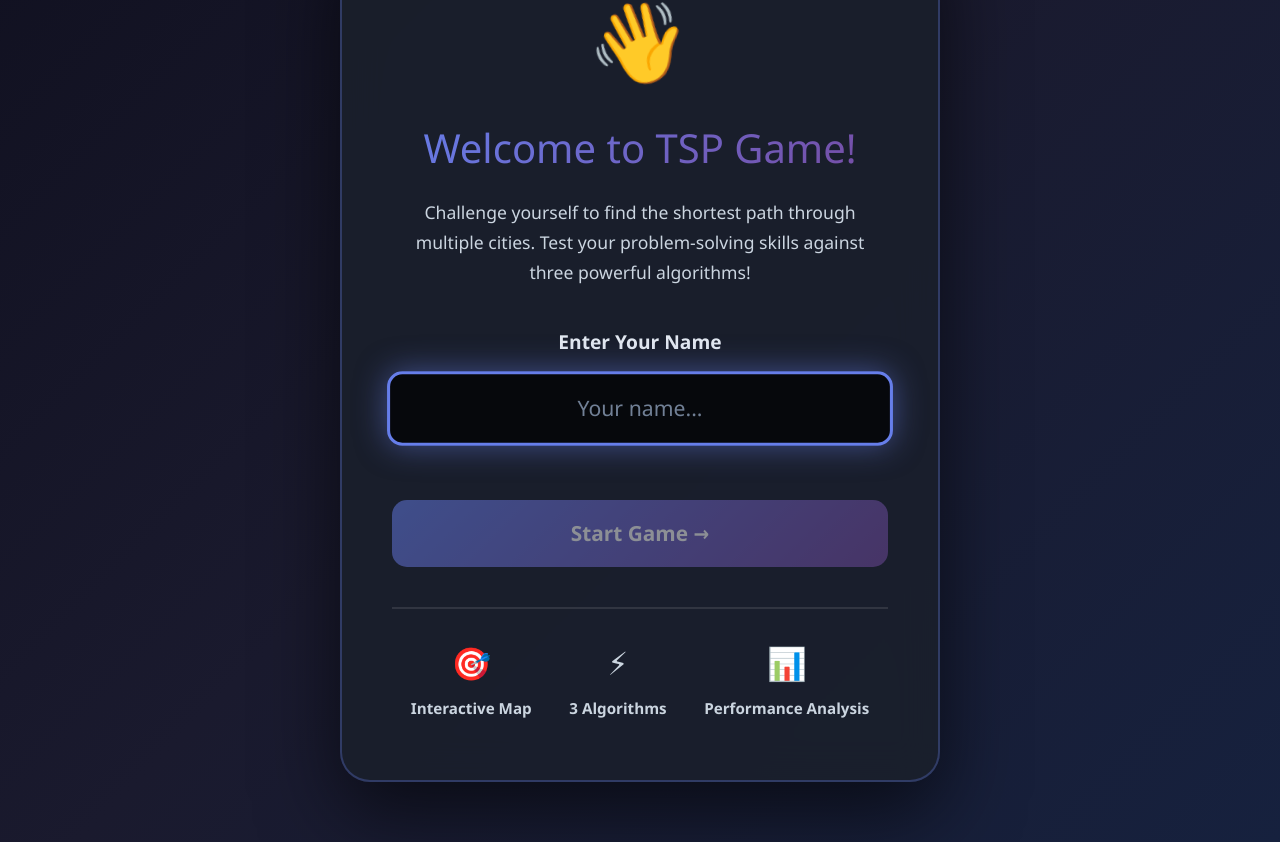
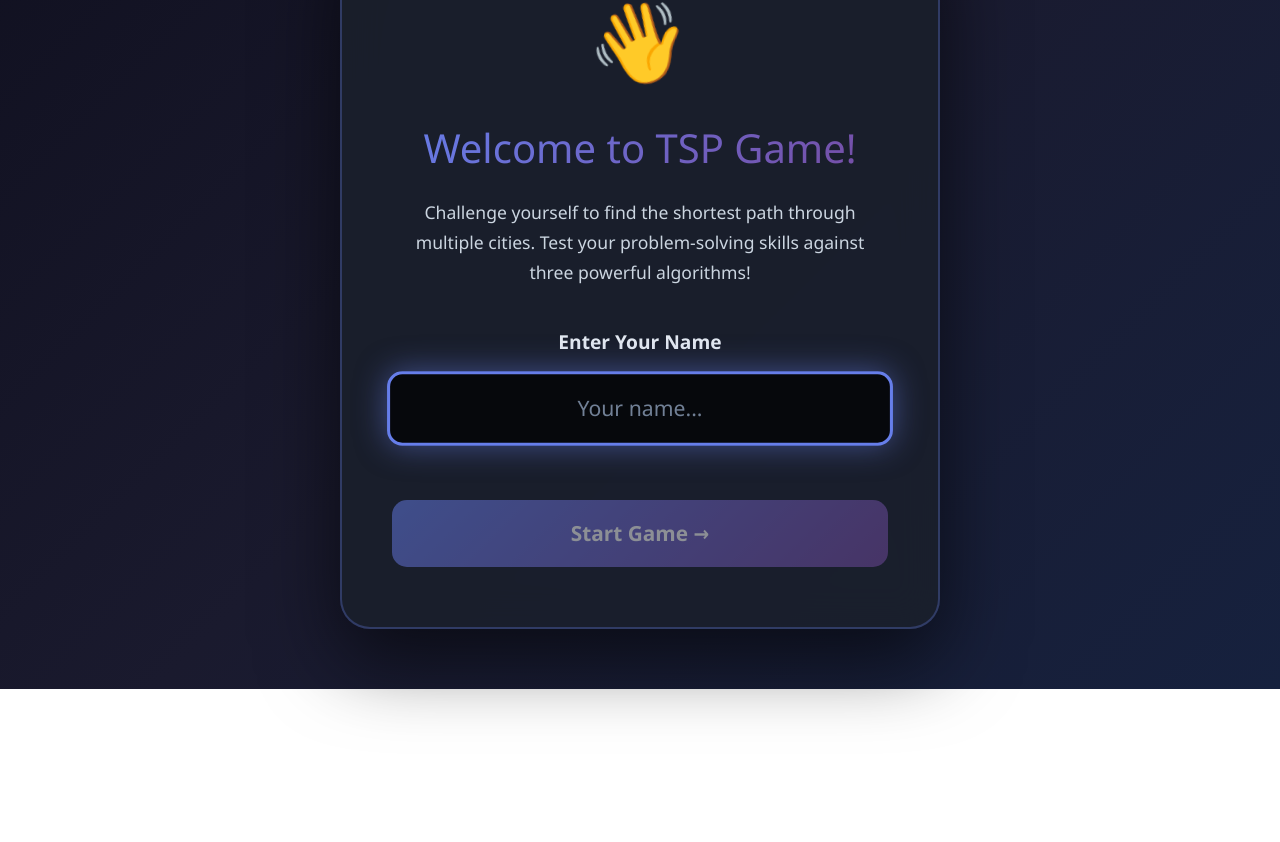
Before and after one commit to gimnakatugampala/game_center, a Next.js app: page /games/tsp in a window 1280 px wide. Shown: the part 282-1124 px from the top of the page. After the commit the page ends 971 px from the top, so only its background shows below. Built offline with nearby package versions, Linux system fonts and the light colour scheme.

Commit message:
eliminated

```diff
--- a/src/app/games/tsp/page.js
+++ b/src/app/games/tsp/page.js
@@ -785,7 +785,7 @@ submitAnswer = async () => {
                 Start Game →
               </button>
 
-              <div className="game-features">
+              {/* <div className="game-features">
                 <div className="feature-item">
                   <span className="feature-icon">🎯</span>
                   <span>Interactive Map</span>
@@ -798,7 +798,7 @@ submitAnswer = async () => {
                   <span className="feature-icon">📊</span>
                   <span>Performance Analysis</span>
                 </div>
-              </div>
+              </div> */}
             </div>
           </div>
         )}
```
